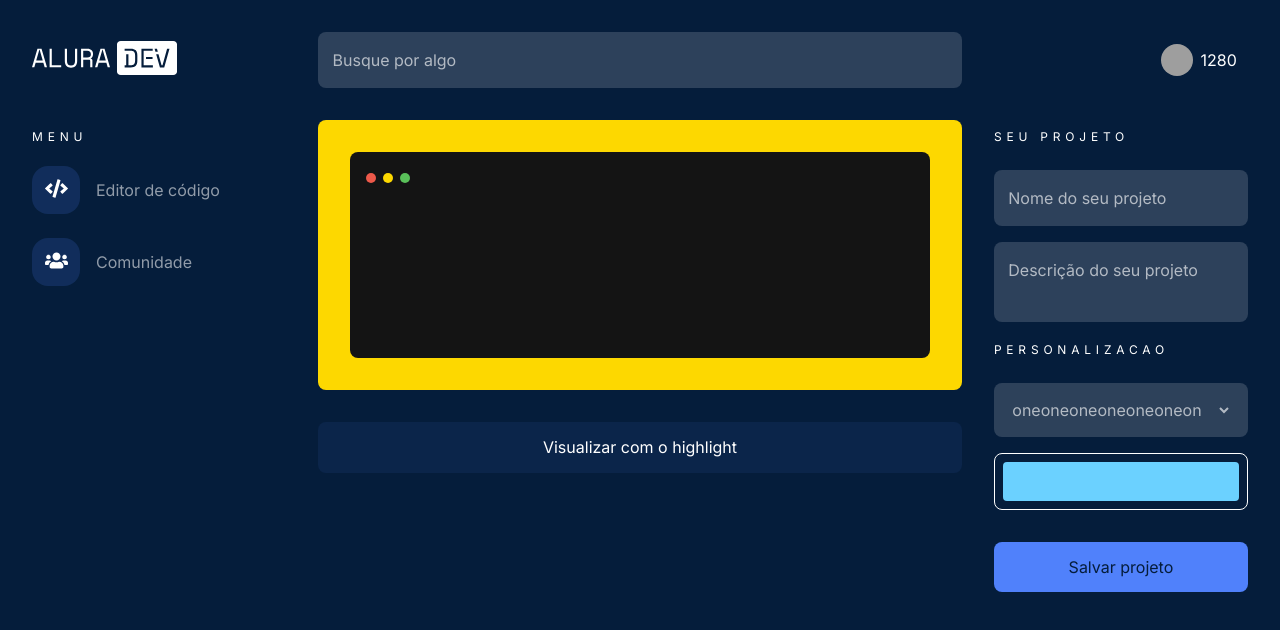
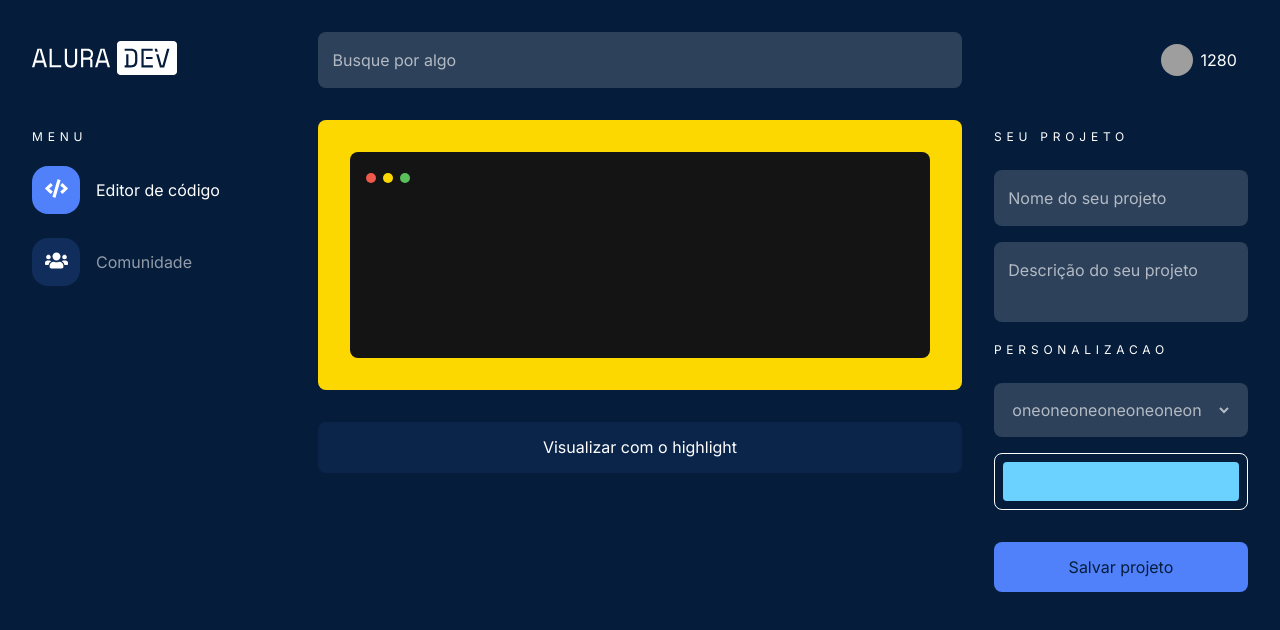
Before and after one commit to leomarzochi/challange-2-alura, a React (Create React App) app: page / in a window 1280 px wide. Shown: the top 630 px of the page. Built offline with nearby package versions, Linux system fonts and the light colour scheme; grey boxes are pictures that could not be loaded.

Commit message:
added react router link to control navigation

```diff
--- a/src/components/sidebar/menu-item/MenuItem.module.scss
+++ b/src/components/sidebar/menu-item/MenuItem.module.scss
@@ -2,20 +2,30 @@
 @use 'styles/constants' as constants;
 
 .menu {
-  display: flex;
-  align-items: center;
   cursor: pointer;
   margin: 1rem 0;
-
-  &:hover > div {
+  &__link {
+    display: flex;
+    align-items: center;
+    text-decoration: none;
+  }
+  &:hover div {
     background-color: rgba(colors.$light-blue, 0.64);
     transition: background 300ms;
   }
-  &:hover > p {
+  &:hover p {
     color: rgba(colors.$white, 0.72);
     transition: 300ms;
   }
+  &--active {
 
+    & p {
+      color: colors.$white;
+    }
+    & div {
+      background-color: colors.$light-blue;
+    }
+  }
   &__icon_container {
     display: flex;
     justify-content: center;
@@ -36,8 +46,4 @@
     line-height: 24px;
     color: rgba(colors.$white, 0.56);
   }
-  .active {
-    color: rgba(colors.$white, 1);
-  }
-
 }
--- a/src/components/sidebar/menu-item/MenuItem.tsx
+++ b/src/components/sidebar/menu-item/MenuItem.tsx
@@ -1,22 +1,30 @@
 import styles from './MenuItem.module.scss';
+import {NavLink} from 'react-router-dom'
 
 interface Props {
   title: string,
-  icon: JSX.Element
+  icon: JSX.Element,
+  to: string
 }
 
-export const MenuItem = ({title, icon}: Props) => {
+export const MenuItem = ({title, icon, to}: Props) => {
   return (
     <div className={styles.menu}>
-      <div className={styles.menu__icon_container}>
-        <span>
-          {icon}
-        </span>
-      </div>
-      <div style={{'width':  '1rem'}}></div>
-      <p className={styles.menu__title}>
-        {title}
-      </p>
+      <NavLink
+        to={to}
+        className={({ isActive }) =>
+          isActive
+            ? `${styles['menu--active']} ${styles.menu__link}`
+            : styles.menu__link
+        }
+        end
+      >
+        <div className={styles.menu__icon_container}>
+          <span>{icon}</span>
+        </div>
+        <div style={{ width: '1rem' }}></div>
+        <p className={styles.menu__title}>{title}</p>
+      </NavLink>
     </div>
-  )
+  );
 }
```
